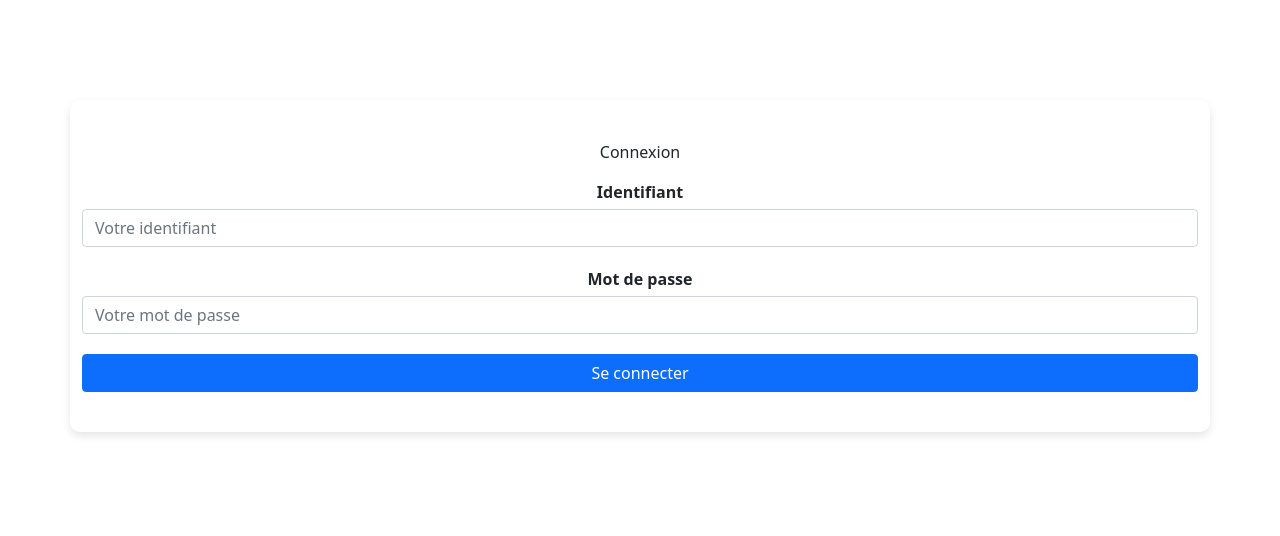
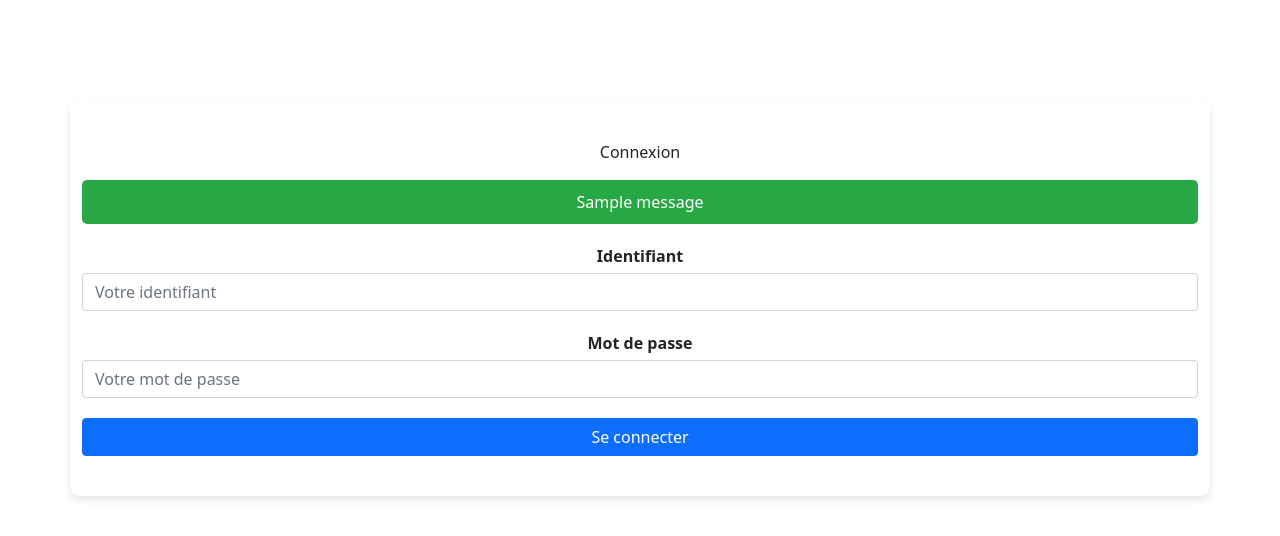
Before and after one commit to Nathan2lim/EntretienVanneLesaffre, a Django app: page /login/ in a window 1280 px wide. Shown: the part 71-607 px from the top of the page. Run offline with Django 4.2, Linux system fonts and the light colour scheme; tables that the repository leaves empty hold one stand-in row (values such as "Sample post"); one stand-in notice (Sample message) is shown.

Commit message:
modif de la page login

```diff
--- a/EntretienVannes/EntretienVannes/settings.py
+++ b/EntretienVannes/EntretienVannes/settings.py
@@ -91,7 +91,7 @@ AUTH_PASSWORD_VALIDATORS = [
     {
         'NAME': 'django.contrib.auth.password_validation.MinimumLengthValidator',
         'OPTIONS': {
-            'min_length': 6,  # Changer la longueur minimale selon vos besoins
+            'min_length': 1,  # Changer la longueur minimale selon vos besoins
         }
     },
 
--- a/EntretienVannes/applicompte/templates/applicompte/login.html
+++ b/EntretienVannes/applicompte/templates/applicompte/login.html
@@ -41,6 +41,40 @@
         margin-bottom: 5px;
         font-weight: bold;
     }
+    /* Style de base pour les messages */
+ul.messages {
+  list-style-type: none;
+  padding: 0;
+  margin-bottom: 20px;
+}
+
+ul.messages li {
+  margin: 10px 0;
+  padding: 10px;
+  border-radius: 5px;
+  color: #fff;
+}
+
+/* Styles spécifiques pour les différents types de messages */
+/* Ajustez les couleurs selon vos préférences */
+ul.messages li.info {
+  background-color: #017bff;
+}
+
+ul.messages li.success {
+  background-color: #28a745;
+}
+
+ul.messages li.warning {
+  background-color: #ffc107;
+  color: #212529; /* Couleur du texte pour un fond jaune */
+}
+
+ul.messages li.error {
+  background-color: #dc3545;
+}
+
+
 </style>
 {% endblock %}
 
@@ -48,6 +82,14 @@
 {% block main %}
 <div class="container">
     <p>Connexion</p>
+    {% if messages %}
+<ul class="messages">
+    {% for message in messages %}
+    <li{% if message.tags %} class="{{ message.tags }}"{% endif %}>{{ message }}</li>
+    {% endfor %}
+</ul>
+{% endif %}
+
     <form id="form_login" method="post" action="/connexion/">
         {% csrf_token %}
         <div class="mb-3">
```
Also changed, not shown: EntretienVannes/applicompte/views.py (+12 -19 lines), EntretienVannes/db.sqlite3.
